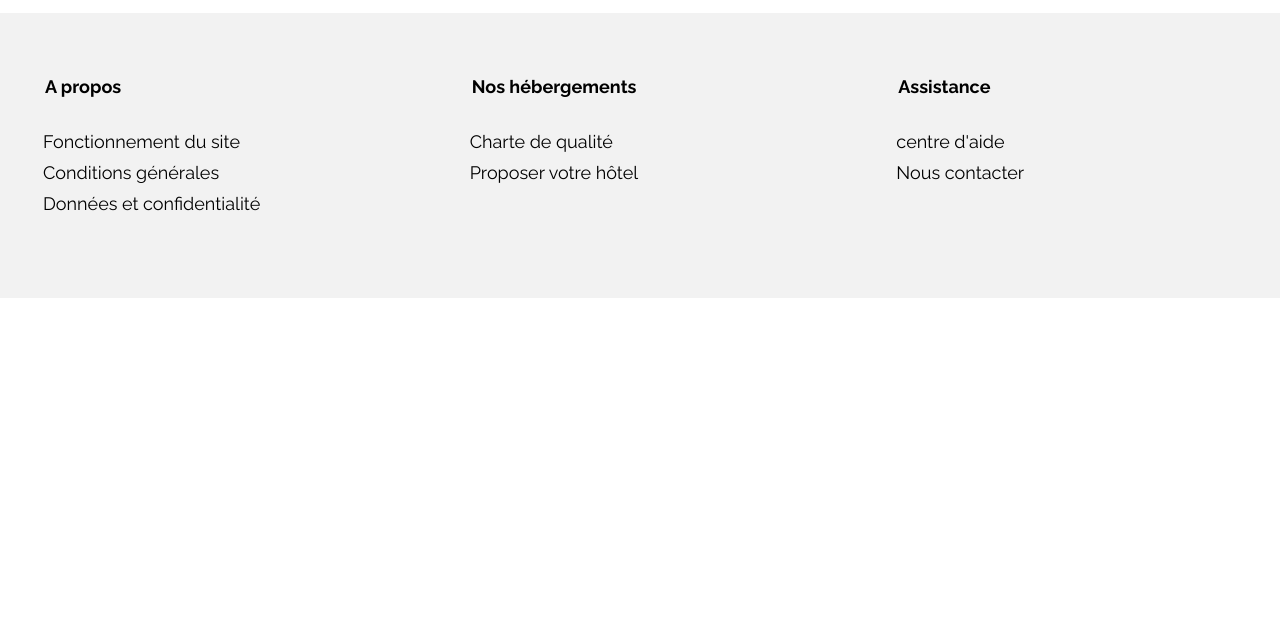
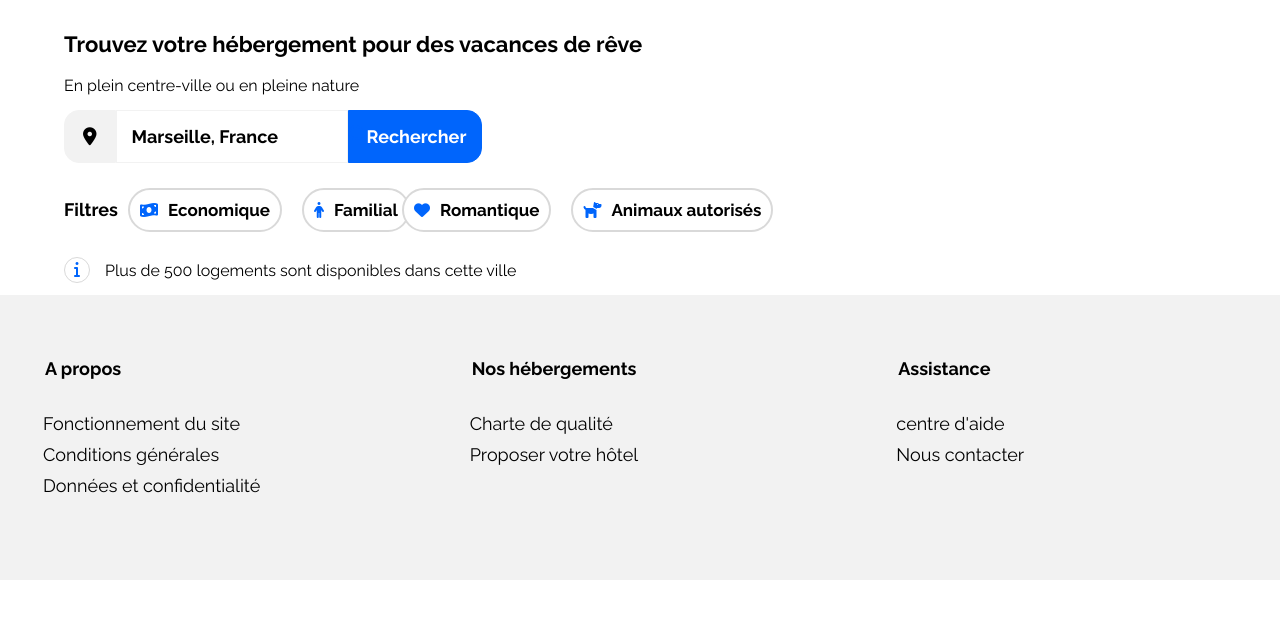
Before and after one commit to MillaDu22/booki-agence-de-voyage, a plain HTML site: page index.html in a window 1280 px wide. Shown: the part 121-740 px from the top of the page. Drawn offline with Linux system fonts and the light colour scheme.

Commit message:
section searchBar et filters version desktop

```diff
--- a/index.html
+++ b/index.html
@@ -20,7 +20,47 @@
             </div>
         </header>
         <main>
-
+            <section class="search-filters">
+                <h2 class="title-search-filters">Trouvez votre hébergement pour des vacances de rêve</h2>
+                <div class="subtitle-search-filters">En plein centre-ville ou en pleine nature</div>
+                <form>
+                    <span class="btn-local">
+                        <i class="fa-sharp fa-solid fa-location-dot"></i>
+                    </span>
+                    <input type="text" title="Sbar" class="input" value="Marseille, France">
+                    <button title="search" type="submit" class="btn-search">
+                        <i class="fa-solid fa-magnifying-glass"></i>Rechercher
+                    </button>
+                </form>
+                <div class="box-filters">
+                    <h3 class="title-filters">Filtres</h3>
+                    <div class="div1btn">
+                        <button type="submit" class="btn">
+                            <i class="fa-solid fa-money-bill-wave"></i>
+                            <span class="txtbtn">Economique</span>
+                        </button>
+                        <button type="submit" class="btn">
+                            <i class="fa-solid fa-person"></i>
+                            <span class="txtbtn">Familial</span>
+                        </button>
+                    </div>
+                    <div class="div2btn">
+                        <button type="submit" class="btn">
+                            <i class="fa-solid fa-heart"></i>
+                            <span class="txtbtn">Romantique</span>
+                        </button>
+                        <button type="submit" class="btn">
+                            <i class="fa-solid fa-dog"></i>
+                            <span class="txtbtn">Animaux autorisés</span>
+                        </button>
+                    </div>
+                </div>
+                <div class="info">
+                    <i class="fa-solid fa-info"></i>
+                    <div class="spancircle"></div>
+                    <div class="infotitle">Plus de 500 logements sont disponibles dans cette ville</div>
+                </div>
+            </section>
         </main>
         <footer>
             <div class="article">
--- a/style.css
+++ b/style.css
@@ -1,6 +1,8 @@
 @import url('https://fonts.googleapis.com/css2?family=Raleway:ital,wght@0,100;0,200;0,300;0,400;0,500;0,600;0,700;0,800;0,900;1,100;1,200;1,300;1,400;1,500;1,600;1,700;1,800;1,900&display=swap');
 * {
     font-family:'Raleway', sans-serif;
+    /*border:1px solid red;*/
+
 }
 
 body {
@@ -79,6 +81,195 @@ header {
     font-weight:500;
 }
 
+main {
+    box-sizing: border-box;
+    margin:0 ;
+    padding:0 5% 0 5%;
+}
+
+.search-filters {
+    width:100%;
+    display:flex;
+    flex-direction: column;
+    justify-content: space-evenly;
+}
+
+.title-search-filters {
+    width:100%;
+    font-style:normal;
+    font-weight:700;
+    font-size:22px;
+    line-height:26px;
+    color:black;
+}
+
+.subtitle-search-filters {
+    width:100%;
+    font-style: normal;
+    font-weight: 400;
+    font-size:16px;
+    line-height:19px;
+    color:black;
+    padding-bottom:15px;
+}
+
+form {
+    width:21.8%;
+    display: flex;
+    flex-direction:row;
+}
+
+.input {
+    font-style: normal;
+    font-weight:700;
+    font-size:18px;
+    line-height:21px;
+    padding-left:15px;
+    color:black;
+    border:1px solid #F2F2F2;
+}
+
+.btn-local {
+    display:flex;
+    flex-direction: row;
+    justify-content: center;
+    align-items: center;
+    background-color: #F2F2F2;
+    border-radius:15px 0px 0px 15px;
+    border:1px solid #F2F2F2;
+    padding:16px 18px 15px 18px;
+}
+
+.fa-location-dot {
+    font-size:18px;
+    color:black;
+}
+
+.btn-search {
+    width:auto;
+    display:flex;
+    background-color: #0065FC;
+    border-radius:0px 15px 15px 0px;
+    color:white;
+    border:1px solid #0065FC;
+    padding:15px 15px 15px 0px;
+    font-style:normal;
+    font-weight:700;
+    font-size:18px;
+    line-height: 21px;
+}
+
+.fa-magnifying-glass {
+    font-size:18px;
+    color:#0065FC;
+    left:0px;
+}
+
+.box-filters {
+    position:relative;
+    margin-top:15px;
+    display:flex;
+    flex-direction: row;
+    align-items: center;
+    width:100%;
+}
+
+.title-filters {
+    font-style:normal;
+    font-weight:700;
+    font-size:18px;
+    line-height:21px;
+    color:black;
+}
+
+.div1btn, .div2btn {
+    padding-top: 10px;
+    padding-bottom: 10px;
+    display:flex;
+    flex-direction: row;
+}
+
+.div1btn{
+    width:274px;
+}
+
+.div2btn {
+    width:400px;
+}
+
+.btn {
+    position:relative;
+    margin:0px 10px 0 10px;
+    display:flex;
+    flex-direction: row;
+    justify-content: center;
+    align-items: center;
+    border:2px solid #D9D9D9;
+    border-radius: 25px;
+    background-color: white;
+    font-style:normal;
+    font-weight:700;
+    font-size:17px;
+    line-height:20px;
+    color:black;
+    text-align: center;
+    padding:10px 10px 10px 0px;
+}
+
+.fa-money-bill-wave, .fa-person, .fa-heart, .fa-dog {
+    color:#0065FC;
+    font-size:16px;
+    margin-right:10px;
+    margin-left:10px;
+}
+
+.btn:hover {
+    background-color: #DEEBFF;
+}
+
+.infotitle {
+    position:relative;
+    margin-top:4px;
+    margin-left:15px;
+    margin-bottom: 15px;
+    font-style:normal;
+    font-weight:400;
+    font-size:16px;
+    line-height:19px;
+    color:black;
+}
+
+.info {
+    display:flex;
+    flex-direction: row;
+    position:relative;
+    margin-top:15px;
+}
+
+.fa-info {
+    height:4px;
+    width:4px;
+    position:absolute;
+    color:#0065FC;
+    font-size:16px;
+    text-align:center;
+    right:11px;
+    top:4px;
+    left:10px;
+    z-index: 1;
+}
+
+.spancircle {
+    position:relative;
+    border:1px solid #D9D9D9;
+    height:8px;
+    width:8px;
+    padding: 8px 8px;
+    border-radius:100%;
+    z-index: 2;
+}
+
+
 
 
 
@@ -131,9 +322,6 @@ footer {
     list-style: none;
     text-decoration: none;
 }
-/** {
-    border:1px solid red;
-}*/
 
 @media screen and (min-width:768px) and (max-width:992px){}
 @media screen and (max-width:767px){}
```
Also changed, not shown: 1 other file.
